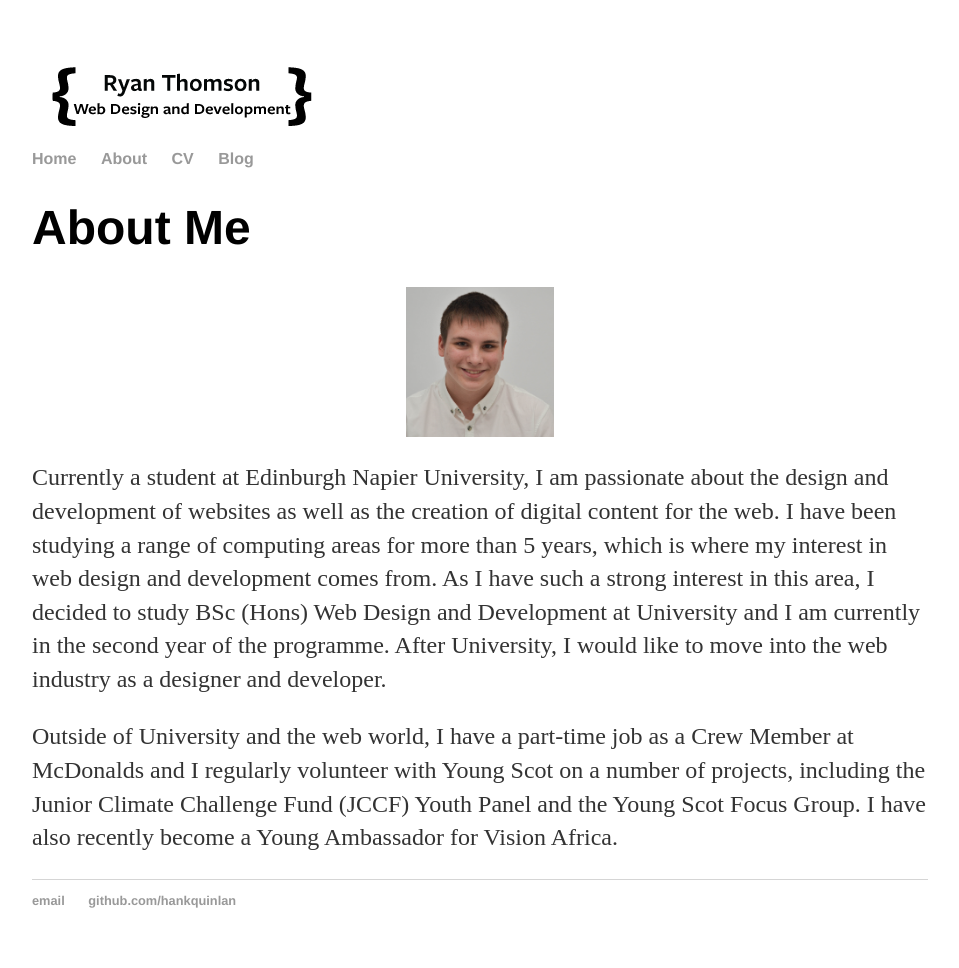
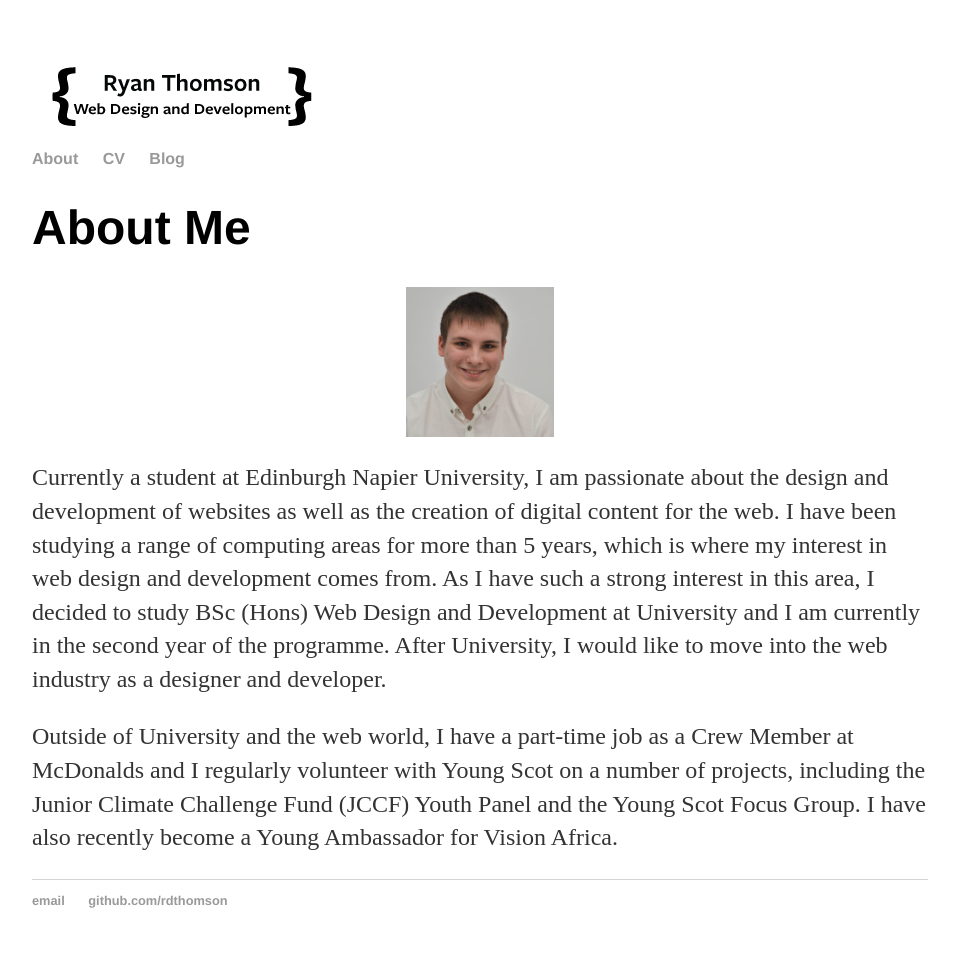
Before and after one commit to rdthomson/portfolio, a Jekyll site: the page built from index.html, in a window 1280 px wide. Shown: the whole page, without its empty margins (160-1119 px from the left). Built offline with Jekyll 4.4.1, drawn with Linux system fonts in a browser that asks for light colours.

Commit message:
Updated navigation options and footer information.

```diff
--- a/_layouts/default.html
+++ b/_layouts/default.html
@@ -6,11 +6,10 @@
 			<link rel="stylesheet" type="text/css" href="/css/main.css">
 		</head>
 		<body>
-			<a href='/'><img id='logo' src="assets/Website_Logo.png" alt="Website Logo"></a>
+			<a href='/'><img src="assets/Website_Logo.png" alt="Website Logo"></a>
 			<nav>
 	    		<ul>
-	        		<li><a href="/">Home</a></li>
-		        	<li><a href="/about">About</a></li>
+	        		<li><a href="/">About</a></li>
 	        		<li><a href="/cv">CV</a></li>
 	        		<li><a href="/blog">Blog</a></li>
 	    		</ul>
@@ -22,8 +21,8 @@
 			</div><!-- /.container -->
 			<footer>
 	    		<ul>
-	        		<li><a href="mailto:hankquinlanhub@gmail.com">email</a></li>
-	        		<li><a href="https://github.com/hankquinlan">github.com/hankquinlan</a></li>
+	        		<li><a href="mailto:ryan@ryanthomsonweb.co.uk">email</a></li>
+	        		<li><a href="https://github.com/rdthomson">github.com/rdthomson</a></li>
 				</ul>
 			</footer>
 		</body>
```
